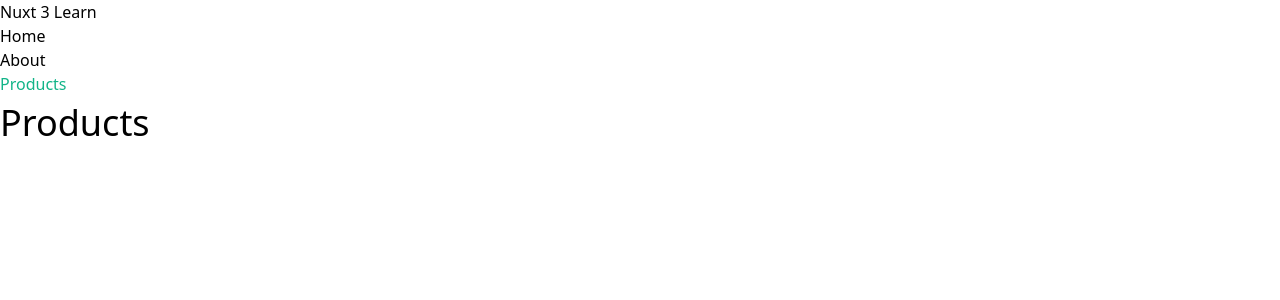
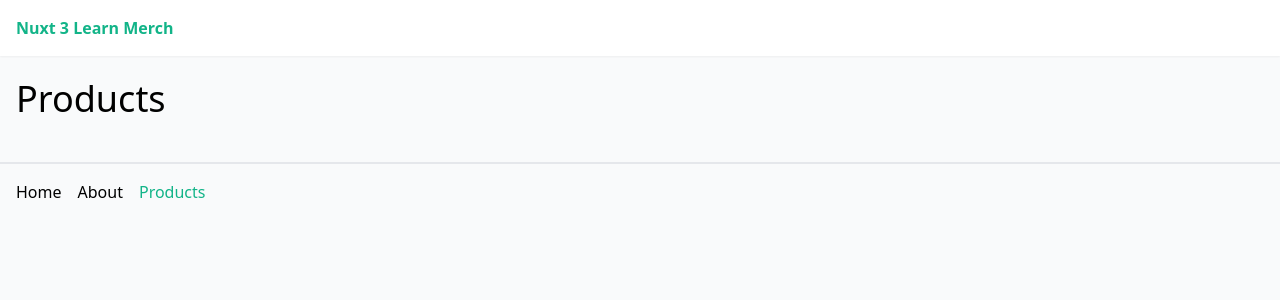
Before and after one commit to markpackham/nuxt3-learn, a Nuxt app: page /products in a window 1280 px wide. Shown: the top 300 px of the page. Built offline with nearby package versions, Linux system fonts and the light colour scheme.

Commit message:
use tailwind in assets
https://www.youtube.com/watch?v=tGhMaMIYRiI&list=PL4cUxeGkcC9haQlqdCQyYmL_27TesCGPC&index=8

```diff
--- /dev/null
+++ b/assets/css/tailwind.css
@@ -0,0 +1,17 @@
+@tailwind base;
+@tailwind components;
+@tailwind utilities;
+
+body {
+    @apply bg-gray-50;
+}
+
+@layer components {
+    .btn {
+        @apply bg-[#12b488] text-white px-3 py-2 rounded-md text-sm text-white inline-block;
+    }
+
+    .card {
+        @apply p-3 rounded-md bg-white shadow-md h-full;
+    }
+}
--- a/layouts/default.vue
+++ b/layouts/default.vue
@@ -1,9 +1,9 @@
 <template>
     <div>
-        <header>
-            <nav>
-                <NuxtLink to="/">Nuxt 3 Learn</NuxtLink>
-                <ul>
+        <header class="shadow-sm bg-white">
+            <nav class="container mx-auto p-4 flex justify-between">
+                <NuxtLink to="/" class="font-bold">Nuxt 3 Learn</NuxtLink>
+                <ul class="flex gap-4">
                     <li>
                         <NuxtLink to="/">Home</NuxtLink>
                     </li>
@@ -11,14 +11,12 @@
                         <NuxtLink to="/about">About</NuxtLink>
                     </li>
                     <li>
-                        <NuxtLink to="/products">Products</NuxtLink>
+                        <NuxtLink to="/products" class="btn">Products</NuxtLink>
                     </li>
                 </ul>
             </nav>
         </header>
-
-        <!-- output page content (like @yield in Laravel) -->
-        <div>
+        <div class="container mx-auto p-4">
             <slot />
         </div>
     </div>
--- a/layouts/products.vue
+++ b/layouts/products.vue
@@ -1,18 +1,15 @@
 <template>
     <div>
-        <header>
-            <nav>
-                <NuxtLink to="/products">Nuxt 3 Learn Merch</NuxtLink>
+        <header class="shadow-sm bg-white">
+            <nav class="container mx-auto p-4">
+                <NuxtLink to="/products" class="font-bold">Nuxt 3 Learn Merch</NuxtLink>
             </nav>
         </header>
-
-        <!-- output page content (like @yield in Laravel) -->
-        <div>
+        <div class="container mx-auto p-4">
             <slot />
         </div>
-
-        <footer>
-            <ul>
+        <footer class="container mx-auto p-4 flex justify-between border-t-2">
+            <ul class="flex gap-4">
                 <li>
                     <NuxtLink to="/">Home</NuxtLink>
                 </li>
--- a/nuxt.config.ts
+++ b/nuxt.config.ts
@@ -1,6 +1,6 @@
 // https://v3.nuxtjs.org/api/configuration/nuxt.config
 export default defineNuxtConfig({
-    modules: [
-        '@nuxtjs/tailwindcss'
-      ],
+  modules: [
+    '@nuxtjs/tailwindcss'
+  ],
 })
--- a/pages/index.vue
+++ b/pages/index.vue
@@ -7,9 +7,6 @@
 </template>
 
 <script setup>
-definePageMeta({
-    layout: 'products'
-})
 </script>
 
 <style scoped>
--- a/pages/products/index.vue
+++ b/pages/products/index.vue
@@ -5,7 +5,9 @@
 </template>
 
 <script setup>
-
+definePageMeta({
+    layout: 'products'
+})
 </script>
 
 <style scoped>
```
